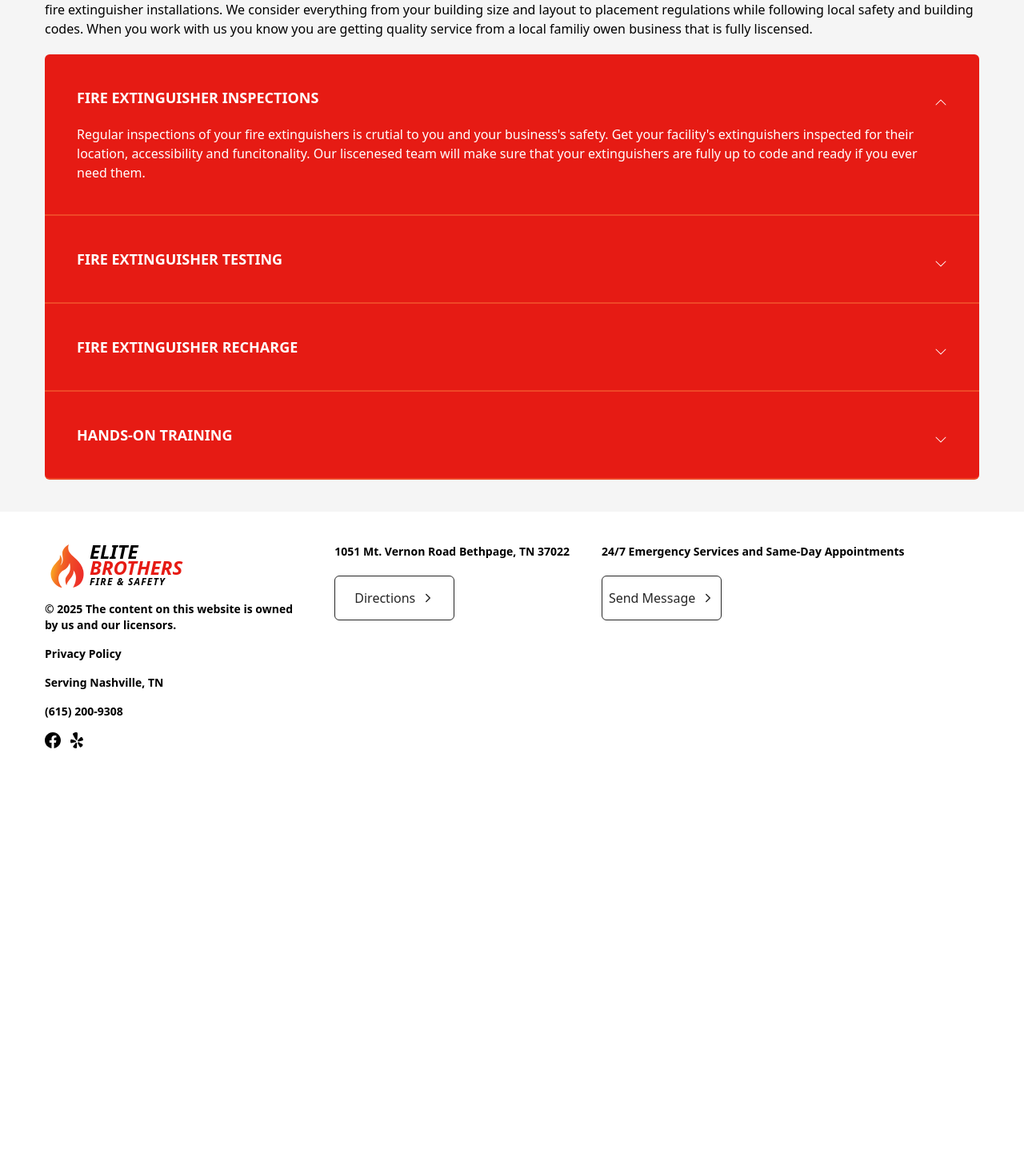
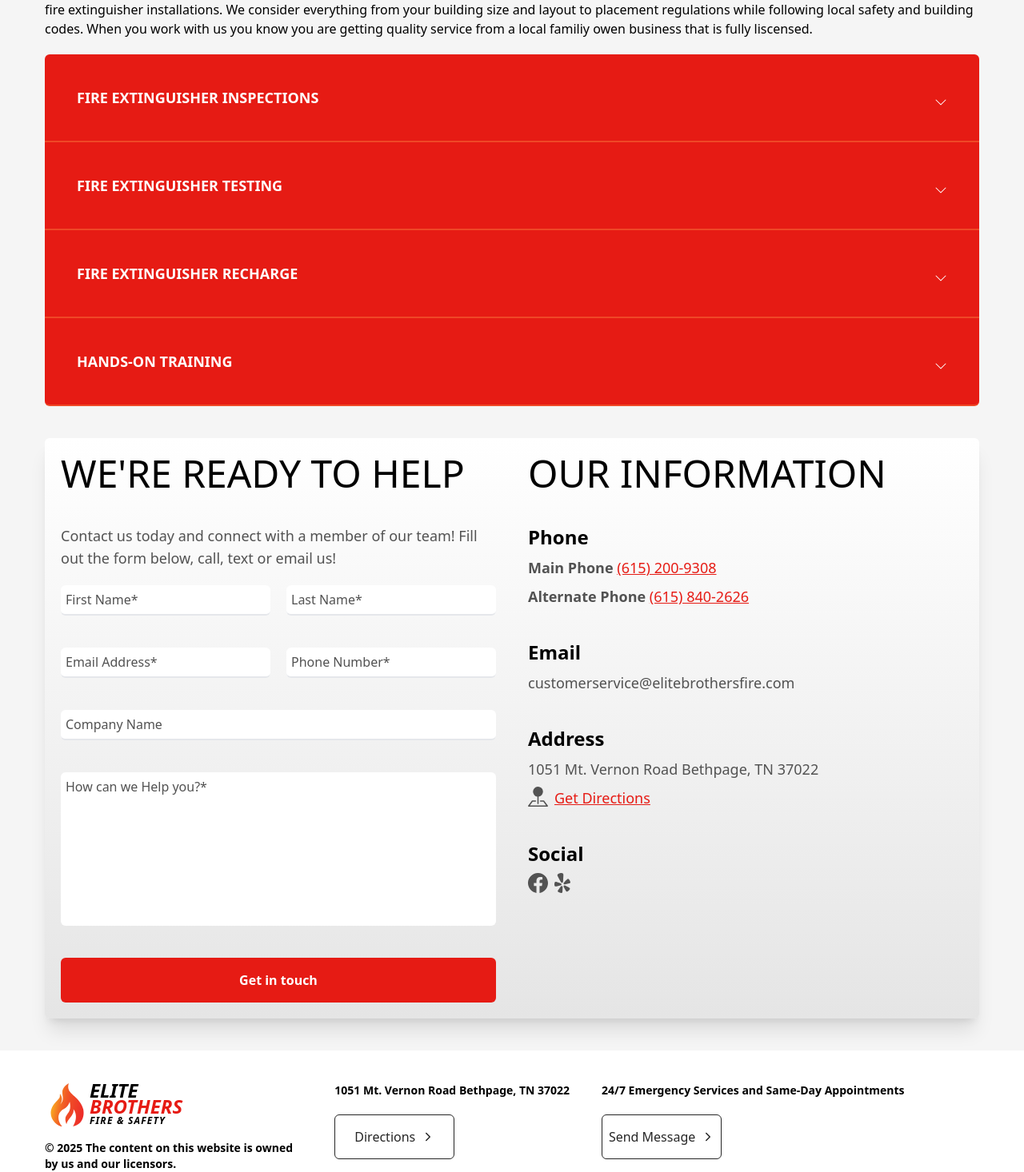
Before and after one commit to lgrinders/elitebrothersfirenext, a Next.js app: page /fire-extinguisher-services in a window 1280 px wide. Shown: the part 824-2290 px from the top of the page at 80% size. Before the commit the page ends 1800 px from the top, so only its background shows below. Built offline with nearby package versions, Linux system fonts and the light colour scheme; what tailwindcss-motion would draw is missing.

Commit message:
fire extinguisher services update

```diff
--- a/app/fire-extinguisher-services/page.tsx
+++ b/app/fire-extinguisher-services/page.tsx
@@ -8,7 +8,7 @@ import Button from "../ui/button3/Button3";
 import { useState } from "react";
 
 export default function FireExtinguisherServices() {
-    const [currentIdx, setCurrentIdx] = useState(0);
+    const [currentIdx, setCurrentIdx] = useState<number | null>(null);
 
     const fireFAQ = [
         {
@@ -119,55 +119,9 @@ export default function FireExtinguisherServices() {
 
 
 
-            {/* <div className="w-full flex flex-col justify-center items-center relative">
-                <div className="lg:mx-14 mx-5 -top-64 px-5 lg:px-14 justify-center absolute md:px-14 py-10 flex gap-5 flex-col rounded-md bg-white">
-                    <h1 className="text-5xl">FIRE EXTINGUISHERS</h1>
-                    <article className="flex flex-col gap-5">
-                        <p>Fire extinguishers are a critical first line of defense against
-                            small fires, enabling safe evacuation and mitigating potential damage. However,
-                            not all fires are the same—there are five distinct classifications, some requiring
-                            a specific extinguishing agent for effective suppression. Our certified fire extinguisher
-                            specialists will assess your facility and provide tailored recommendations to ensure optimal
-                            fire protection.</p>
-                        <p>Whether you operate a commercial kitchen, an industrial facility, or any other
-                            business environment, we offer a comprehensive range of extinguishing solutions designed to safeguard
-                            your personnel, property, and operations.</p>
-                    </article>
-                    <Button name="REQUEST QUOTE" to="/contact" />
-                </div>
 
 
-
-                <div className="w-full py-10 pt-52 md:pt-48 lg:pt-40 xl:pt-32 md:px-14 px-5 flex gap-5 flex-col bg-neutral-100">
-                    <h2 className="text-5xl">WHAT WE PROVIDE</h2>
-                    <article className="flex flex-col gap-5">
-                        <p>At Elite Brothers Fire we provide any type of fire extinguisher to fit your needs, proper fire extinguisher
-                            placement, regular fire extinguisher inspections and fire extinguisher installations.
-                            We consider everything from your building size and layout to placement regulations while following
-                            local safety and building codes. When you work with us you know you are getting quality service from a
-                            local familiy owen business that is fully liscensed.</p>
-                    </article>
-                    <div className="w-full bg-white">
-                        {
-                            fireFAQ.map((item, idx) => {
-                                return <div key={idx} className="bg-EliteRed border-b-2 border-EliteRed2 flex flex-col gap-5 first-of-type:rounded-t-md last-of-type:rounded-b-md p-10 text-white" onClick={() => handleCurrentIdx(idx)}>
-                                    <div className="flex justify-between items-end">
-                                        <span className="text-lg font-bold">{item.title}</span>
-                                        {
-                                            currentIdx === idx ? <BsChevronUp /> : <BsChevronDown />
-                                        }
-                                    </div>
-                                    <span className={currentIdx === idx ? "block" : "hidden"}>{item.body}</span>
-                                </div>
-                            })
-                        }
-                    </div>
-                </div>
-
-
-            </div> */}
-
-            {/* <div className="relative py-10 bg-neutral-100 z-10 px-5 md:px-14 flex items-center justify-center">
+            <div className="relative pb-10 bg-neutral-100 z-10 px-5 md:px-14 flex items-center justify-center">
                 <div className="flex flex-col lg:flex-row gap-10 w-full bg-gradient-to-t from-neutral-200 to-white p-5 rounded-md shadow-xl">
                     <div className="lg:w-1/2 flex flex-col gap-5">
                         <div className="flex flex-col gap-10 w-full">
@@ -239,7 +193,7 @@ export default function FireExtinguisherServices() {
                         </div>
                     </div>
                 </div>
-            </div> */}
+            </div>
         </section>
     );
 }
```
